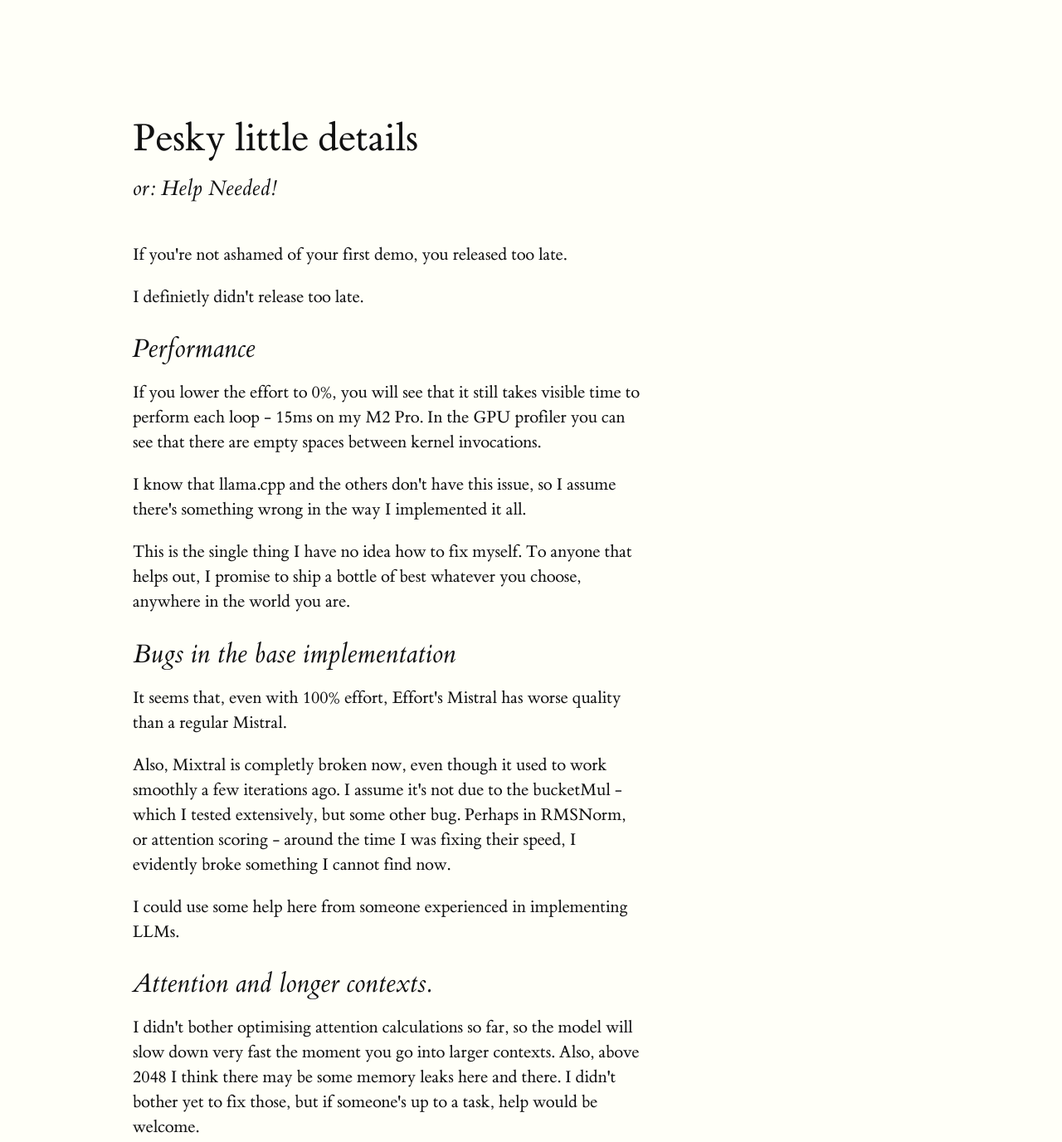
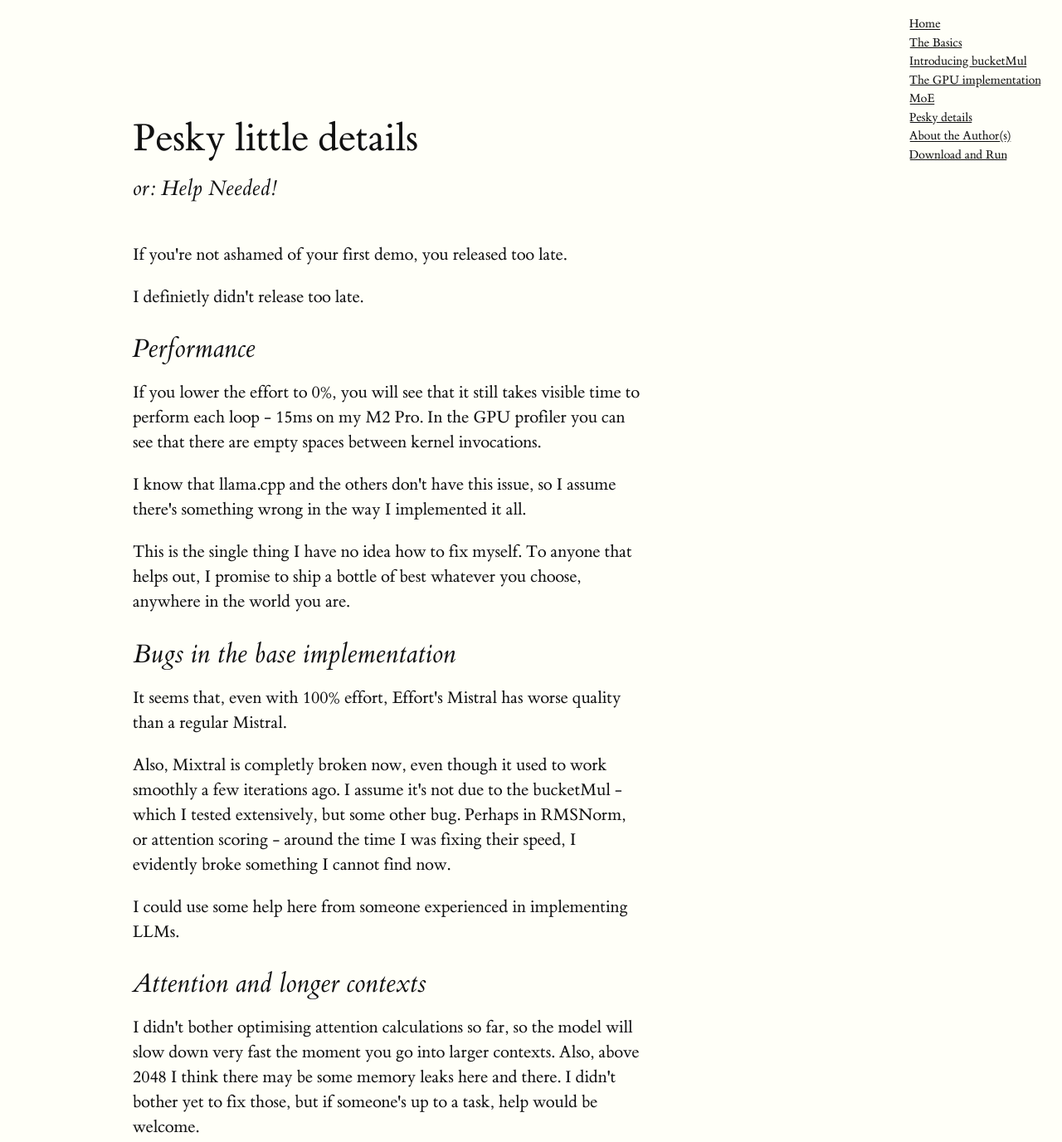
Before and after one commit to kolinko/effort, a website: page docs/pesky.html in a window 1280 px wide. Shown: the top 1376 px of the page at 83% size. Drawn offline with nearby package versions, Linux system fonts and the light colour scheme.

Commit message:
navigation

```diff
--- a/docs/pesky.html
+++ b/docs/pesky.html
@@ -14,6 +14,18 @@
   </head>
 
   <body>
+  <div style="float: right; padding-right:25px; margin-right:0px; line-height:1.5; margin-top: 10px">
+  <a href="index.html">Home</a><br>
+
+  <a href="equations.html">The Basics</a><br>
+   <a href="bucketmul.html">Introducing bucketMul</a>
+   <br>
+      <a href="gpu.html">The GPU implementation</a><br>
+    <a href="q8.html">MoE</a><br>
+     <a href="pesky.html">Pesky details</a><br>
+     <a href="about.html">About the Author(s)</a> <br>
+     <a href="setup.html">Download and Run</a>
+</div>
 
     <article>
 
@@ -42,7 +54,7 @@ It seems that, even with 100% effort, Effort's Mistral has worse quality than a
 <p>
 I could use some help here from someone experienced in implementing LLMs.
 
-<h2>Attention and longer contexts.</h2>
+<h2>Attention and longer contexts</h2>
 
 <p>
 I didn't bother optimising attention calculations so far, so the model will slow down very fast the moment you go into larger contexts. Also, above 2048 I think there may be some memory leaks here and there. I didn't bother yet to fix those, but if someone's up to a task, help would be welcome.
```
Also changed, not shown: docs/about.html (+13 -0 lines), docs/bucketmul.html (+12 -0 lines), docs/equations.html (+12 -0 lines), docs/gpu.html (+12 -0 lines), docs/index.html (+14 -2 lines), docs/q8.html (+12 -0 lines), docs/setup.html (+13 -0 lines).
